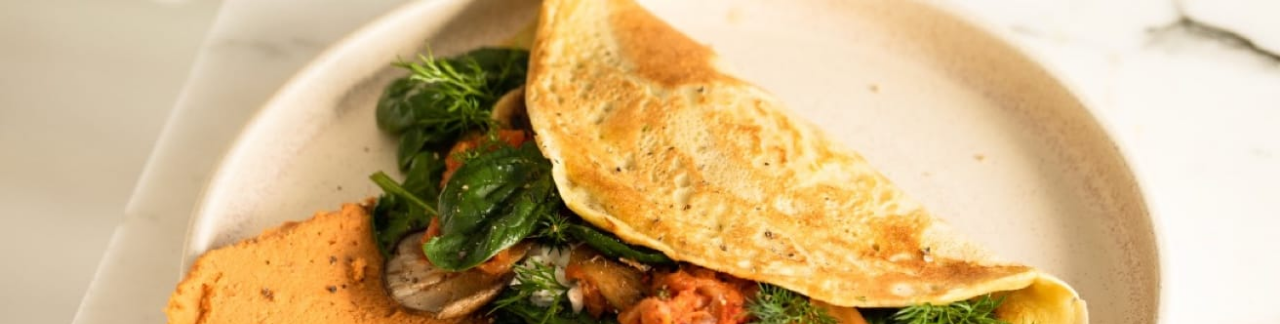
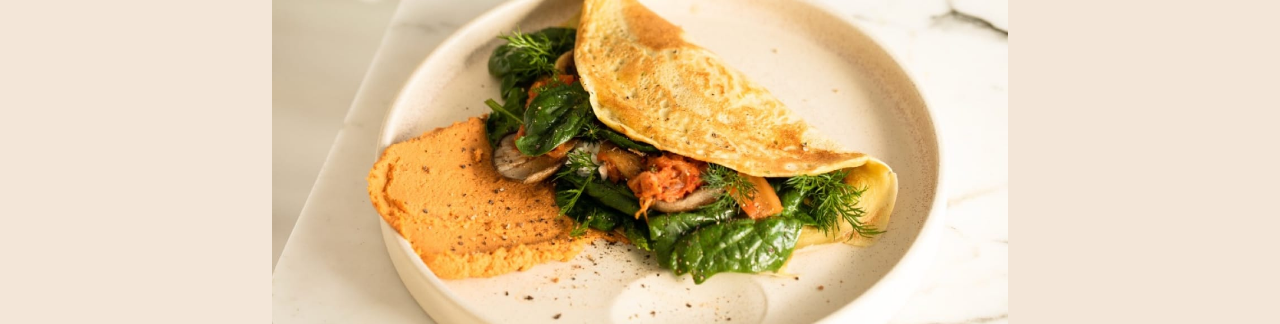
Before and after one commit to abizmo/recipe-page, a website: page index.html in a window 1280 px wide. Shown: the top 324 px of the page. Drawn offline with Linux system fonts and the light colour scheme.

Commit message:
add main container

```diff
--- a/index.html
+++ b/index.html
@@ -33,7 +33,7 @@
     </style>
   </head>
   <body>
-    <article class="bg-white">
+    <article class="bg-white container">
       <header>
         <img src="./assets/images/image-omelette.jpeg" alt="omelette" />
         <h1 class="text-dark">Simple Omelette Recipe</h1>
--- a/style.css
+++ b/style.css
@@ -85,6 +85,12 @@ h3 {
   font-weight: 700;
 }
 
+.container {
+  --max-width: 46rem;
+  max-width: var(--max-width);
+  margin-inline: auto;
+}
+
 h1 {
   font-size: 32px;
 }
```
